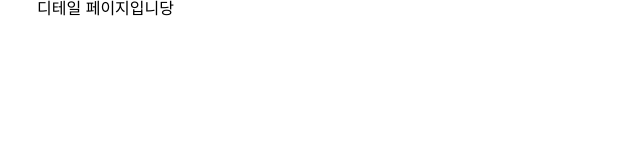
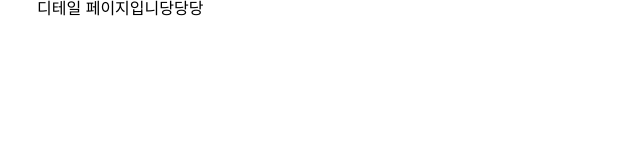
Before and after one commit to hyejinny97/bbangle, a Next.js app: page /products/1 in a window 1280 px wide. Shown: the top 162 px of the page, without its empty margins (303-943 px from the left). Built offline with nearby package versions, Linux system fonts and the light colour scheme.

Commit message:
📝 Docs :  commit test2

```diff
--- a/src/app/products/[id]/page.tsx
+++ b/src/app/products/[id]/page.tsx
@@ -1,5 +1,5 @@
 const ProductDetail = () => {
-    return <>디테일 페이지입니당</>;
+    return <>디테일 페이지입니당당당</>;
 };
 
 export default ProductDetail;
```
